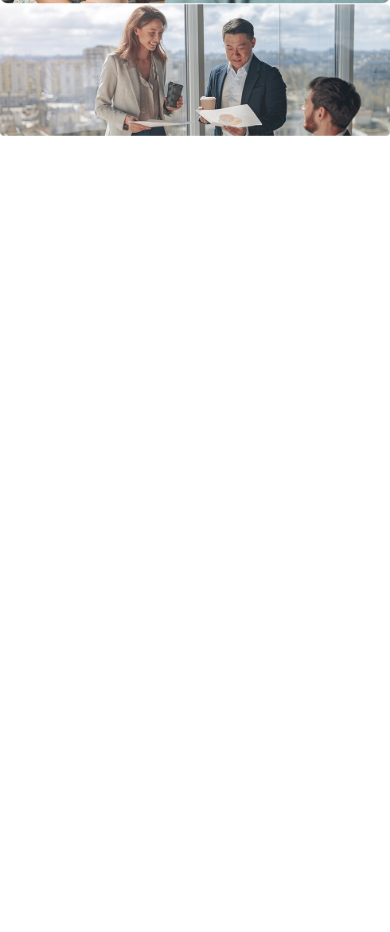
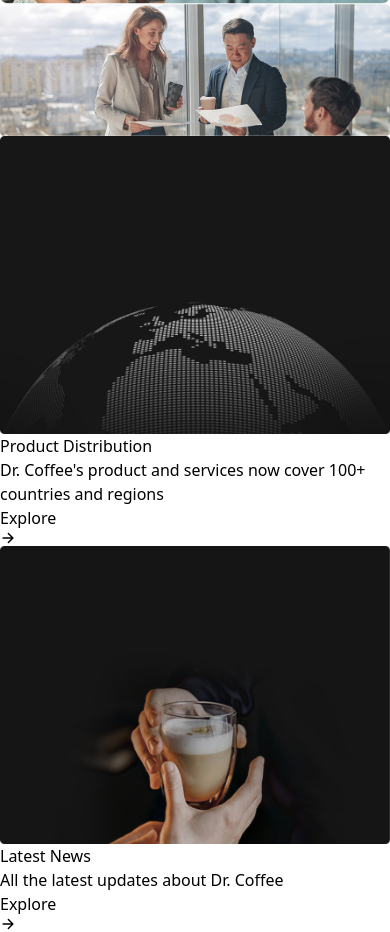
Before and after one commit to Mardounieh/dr-coffee, a React (Vite) app: page / in a window 390 px wide. Shown: the part 4440-5372 px from the top of the page. Before the commit the page ends 4576 px from the top, so only its background shows below. Built offline with nearby package versions, Linux system fonts and the light colour scheme.

Commit message:
completes main tag

```diff
--- a/src/Components/Home/Home.jsx
+++ b/src/Components/Home/Home.jsx
@@ -9,15 +9,20 @@
 import product2 from "../../assets/picture/product2-Bip.png";
 import product3 from "../../assets/picture/product3-Bip.png";
 import product4 from "../../assets/picture/product4-Bip.png";
-import technical1 from "../../assets/picture/technical1.jpg"
-import technical2 from "../../assets/picture/technical2.jpg"
-import technical3 from "../../assets/picture/technical3.jpg"
-import technical4 from "../../assets/picture/technical4.jpg"
+import technical1 from "../../assets/picture/technical1.jpg";
+import technical2 from "../../assets/picture/technical2.jpg";
+import technical3 from "../../assets/picture/technical3.jpg";
+import technical4 from "../../assets/picture/technical4.jpg";
+import news1 from "../../assets/picture/news1.jpg"
+import news2 from "../../assets/picture/news2.jpg"
+
+
+// Icon
 import { IoArrowForward } from "react-icons/io5";
 
 export default function Home() {
   return (
-    <main className="w-11/12 mt-10">
+    <main className="w-11/12 mt-10 flex flex-col gap-10">
       <article className="flex flex-col gap-10">
         <div className="flex flex-col items-center gap-2">
           <h2 className="text-2xl md:text-3xl font-bold">EXPLORE PRODUCTS</h2>
@@ -55,29 +60,73 @@
               Customer-oriented, technology-driven
             </p>
           </div>
-          <button className="bg-black hover:bg-red-600 duration-200 flex items-center gap-1 px-4 py-1.5  rounded-full text-white text-sm font-light">Explore <IoArrowForward className="mt-1"/></button>
+          <button className="bg-black hover:bg-red-600 duration-200 flex items-center gap-1 px-4 py-1.5  rounded-full text-white text-sm font-light">
+            Explore <IoArrowForward className="mt-1" />
+          </button>
           <div className="w-10/12 flex gap-5">
             <div>
               <div className="overflow-hidden rounded-xl">
-                <img className="duration-1000 hover:scale-105" src={technical1} alt="A barista" />
+                <img
+                  className="duration-1000 hover:scale-105"
+                  src={technical1}
+                  alt="A barista"
+                />
               </div>
             </div>
             <div className="flex flex-col gap-2">
               <div className="flex gap-2">
                 <div className="overflow-hidden rounded-xl">
-                  <img className="duration-1000 hover:scale-105" src={technical2} alt="A man enjoying coffee" />
+                  <img
+                    className="duration-1000 hover:scale-105"
+                    src={technical2}
+                    alt="A man enjoying coffee"
+                  />
                 </div>
                 <div className="overflow-hidden rounded-xl">
-                  <img className="duration-1000 hover:scale-105" src={technical3} alt="two people having fun" />
+                  <img
+                    className="duration-1000 hover:scale-105"
+                    src={technical3}
+                    alt="two people having fun"
+                  />
                 </div>
               </div>
               <div className="overflow-hidden rounded-xl">
-                <img className="duration-1000 hover:scale-105" src={technical4} alt="A business meeting" />
+                <img
+                  className="duration-1000 hover:scale-105"
+                  src={technical4}
+                  alt="A business meeting"
+                />
               </div>
             </div>
           </div>
         </div>
       </article>
+      <div className="flex gap-5">
+        <div className="relative min-h-96 group bg-cover bg-center flex flex-col items-center pt-16 gap-5 text-white overflow-hidden rounded-lg aspect-[8/3] text-center">
+          <img
+            className="group-hover:scale-105 duration-1000 absolute inset-0 w-full h-full -z-10 object-cover"
+            src={news1}
+            alt="Card Background"
+          />
+          <h2 className="text-2xl lg:text-3xl font-bold">Product Distribution</h2>
+          <p className="text-sm font-light w-5/6">Dr. Coffee's product and services now cover 100+ countries and regions</p>
+          <button className="flex items-center gap-1 bg-white py-1.5 px-4 rounded-full text-black text-sm font-light hover:text-white hover:bg-red-600 duration-200">
+            Explore <IoArrowForward className="mt-1" />
+          </button>
+        </div>
+        <div className="relative min-h-80 group bg-cover bg-center flex flex-col items-center pt-16 gap-5 text-white overflow-hidden rounded-lg aspect-[8/3] text-center">
+          <img
+            className="group-hover:scale-105 duration-1000 absolute inset-0 w-full h-full -z-10 object-cover"
+            src={news2}
+            alt="Card Background"
+          />
+          <h2 className="text-2xl lg:text-3xl font-bold">Latest News</h2>
+          <p className="text-sm font-light w-5/6">All the latest updates about Dr. Coffee</p>
+          <button className="flex items-center gap-1 bg-white py-1.5 px-4 rounded-full text-black text-sm font-light hover:text-white hover:bg-red-600 duration-200">
+            Explore <IoArrowForward className="mt-1" />
+          </button>
+        </div>
+      </div>
     </main>
   );
 }
```
Also changed, not shown: src/assets/picture/news1.jpg (added), src/assets/picture/news2.jpg (added).
